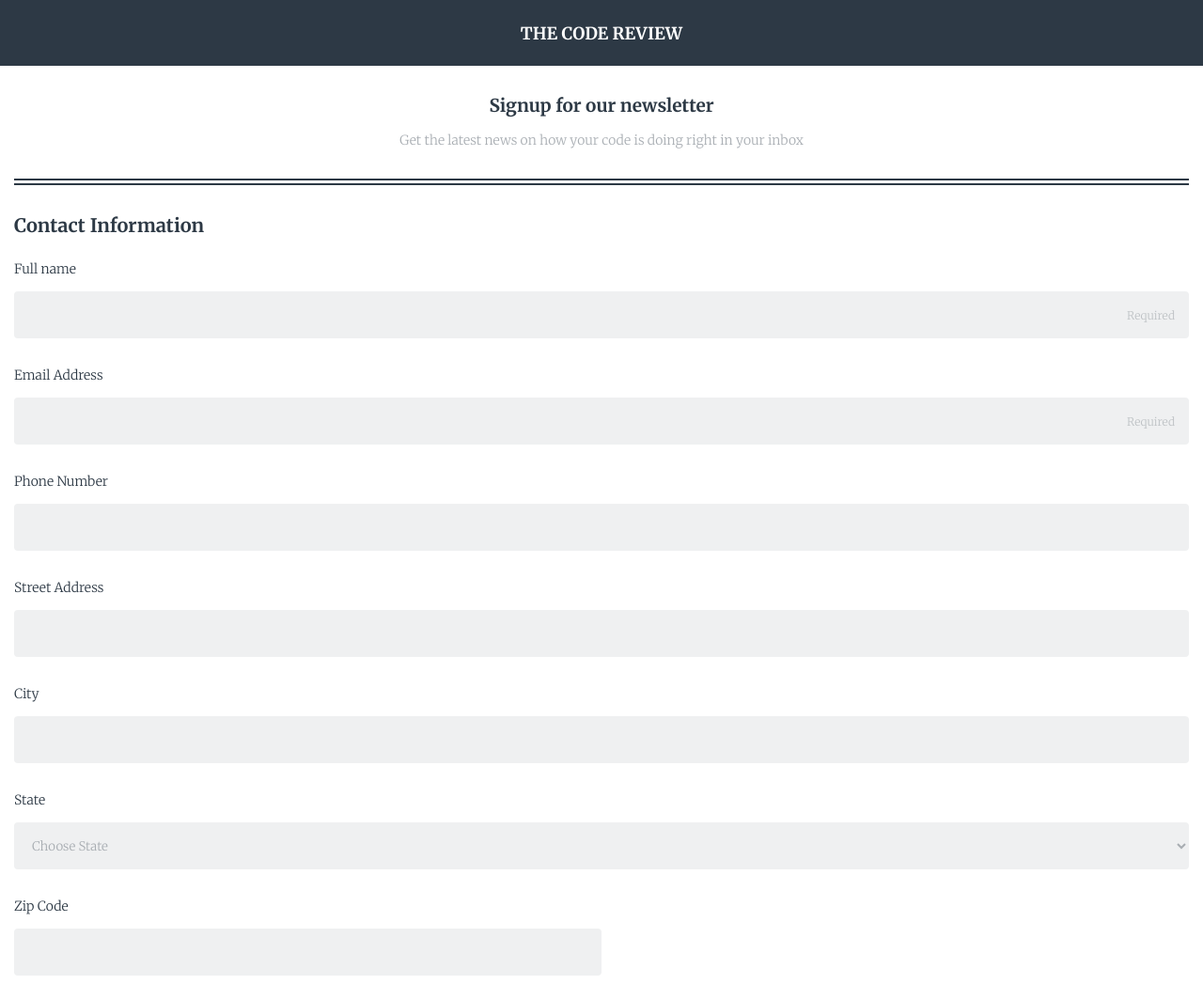
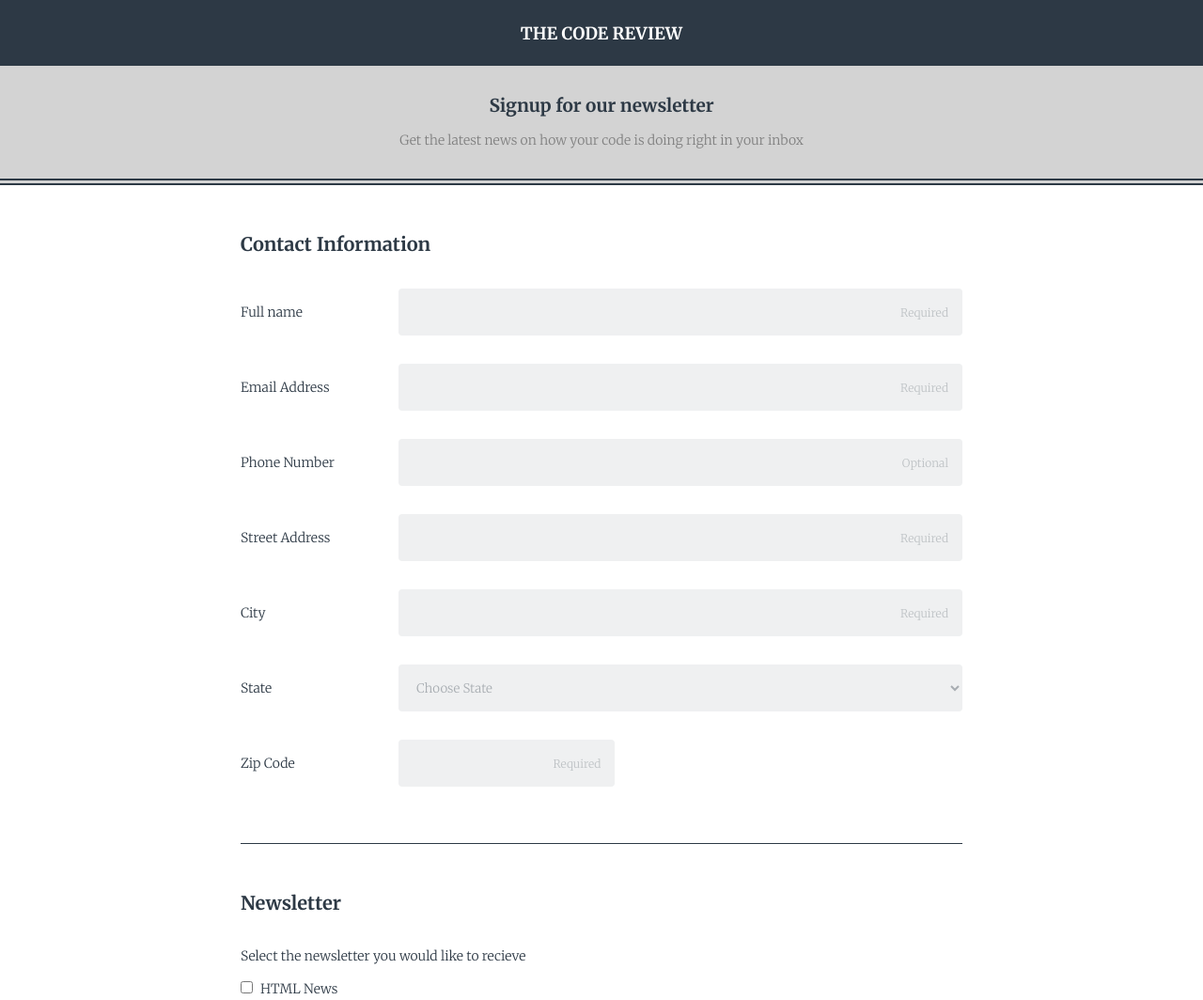
Before and after one commit to enarsinick/Contact-Form, a plain HTML site: page index.html in a window 1280 px wide. Shown: the top 1064 px of the page at 94% size. Drawn offline with Linux system fonts and the light colour scheme.

Commit message:
Responsive styling

```diff
--- a/css/style.css
+++ b/css/style.css
@@ -28,8 +28,9 @@ header h1 {
 
 .intro {
     text-align: center;
-    padding: 30px 0;
+    padding: 30px;
     border-bottom: double 7px #2d3945;
+    background-color: lightgrey;
 }
 
 .intro h2 {
@@ -41,7 +42,7 @@ header h1 {
 
 .intro p {
     font-size: 14px;
-    color: #aaafb4;
+    color: grey;
     font-weight: 300;
     line-height: 1.5em;
 }
@@ -70,6 +71,12 @@ form fieldset:first-child {
     padding-bottom: 30px;
     margin-bottom: 0;
     border-bottom: 1.5px solid #2d3945;
+}
+
+textarea::placeholder {
+    text-align: left;
+    font-size: 12px;
+    color: #bec2c5;
 }
 
 ::placeholder {
@@ -109,7 +116,7 @@ form fieldset select option {
 }
 
 input[id="zip"] {
-    width: 50%;
+    width: 250px;
     margin-bottom: 0;
 }
 
@@ -147,11 +154,59 @@ button {
 
 }
 
-
-
-
+input[type="text"]:focus,
+input[type="email"]:focus,
+input[type="tel"]:focus,
+input[id="zipcode"]:focus,
+textarea[id="topics"]:focus,
+select[id="state"]:focus {
+  outline: none;
+  border: 2px solid;
+  background-color: #FFF8DC;
+  transition: all .3s;
+  border-color: blue;
+}
 
 
 @media (min-width: 768px) {
 
+    .container {
+        padding: 0;
+        max-width: 768px;
+        margin: 0 auto;
+    }
+
+    form fieldset {
+        border: none;
+        margin: 50px 0 30px 0;
+    }
+
+    legend {
+        margin-bottom: 35px;
+    }
+
+    .form-box {
+        display: flex;
+        flex-direction: row;
+        align-items: center;
+        margin-bottom: 30px;
+
+    }
+
+    input[type="text"],
+    input[type="email"],
+    input[type="tel"],
+    select[id="state"] {
+      width: 600px;
+      margin: 0;
+    }
+
+    input[id="zip"] {
+        width: 30%;
+      }
+
+    .form-box label {
+    width: 168px;
+    margin: 0;
+    }
 }
--- a/index.html
+++ b/index.html
@@ -11,42 +11,57 @@
         <header>
             <h1>The Code Review</h1>
         </header>
-        <div class="container">
+
             <section class="intro">
                 <h2>Signup for our newsletter</h2>
                 <p>Get the latest news on how your code is doing right in your inbox</p>
             </section>
+            <div class="container">
             <form>
                 <!-- Contact information -->
                 <fieldset>
                     <legend>Contact Information</legend>
+                    <div class="form-box">
                     <!-- Full Name -->
                         <label for="name">Full name</label>
-                    <input type="text" id="name" name="user_name" placeholder="Required"><br>
+                        <input required type="text" id="name" name="user_name" placeholder="Required"><br>
+                    </div>
+                    <div class="form-box">
                         <!-- Email Address -->
                         <label for="email">Email Address</label>
-                    <input type="text" id="email" name="user_email" placeholder="Required"><br>
+                        <input required type="text" id="email" name="user_email" placeholder="Required"><br>
+                    </div>
+                    <div class="form-box">
                         <!-- Phone Number -->
                         <label for="tel">Phone Number</label>
-                    <input type="tel" id="tel" name="user_tel"><br>
+                        <input type="tel" id="tel" name="user_tel" placeholder="Optional"><br>
+                    </div>
+                    <div class="form-box">
                         <!-- Street Address -->
                         <label for="address">Street Address</label>
-                    <input type="text" id="address" name="user_address"><br>
+                        <input required type="text" id="address" name="user_address" placeholder="Required"><br>
+                    </div>
+                    <div class="form-box">
                         <!-- City -->
                         <label for="city">City</label>
-                    <input type="text" id="city" name="user_city"><br>
+                        <input required type="text" id="city" name="user_city" placeholder="Required"><br>
+                    </div>
+                    <div class="form-box">
                         <!-- State -->
                         <label for="state">State</label>
-                    <select id="state" name="user_state">
+                        <select id="state" name="user_state" >
                             <option>Choose State</option>
                             <option>Example State</option>
                             <option>Example State</option>
                             <option>Example State</option>
                             <option>Example State</option>
                         </select><br>
+                    </div>
+                    <div class="form-box">
                         <!-- Zip Code -->
                         <label for="zip">Zip Code</label>
-                    <input type="text" id="zip" name="user_zip"><br>
+                        <input type="text" id="zip" name="user_zip" placeholder="Required"><br>
+                    </div>
                 </fieldset>
                 <!-- Newsletter -->
                 <fieldset>
@@ -64,7 +79,7 @@
                     <br>
                     <!-- Other topics area -->
                     <label for="topics">Other topics you'd like to hear about</label>
-                    <textarea id="topics" name="user_topics"></textarea><br>
+                    <textarea id="topics" name="user_topics" placeholder="Write your message here"></textarea><br>
                     <!-- Submit the form -->
                     <button type="submit">Sign Up</button>
                 </fieldset>
```
Lines whose indentation alone changed are shown as unchanged.
